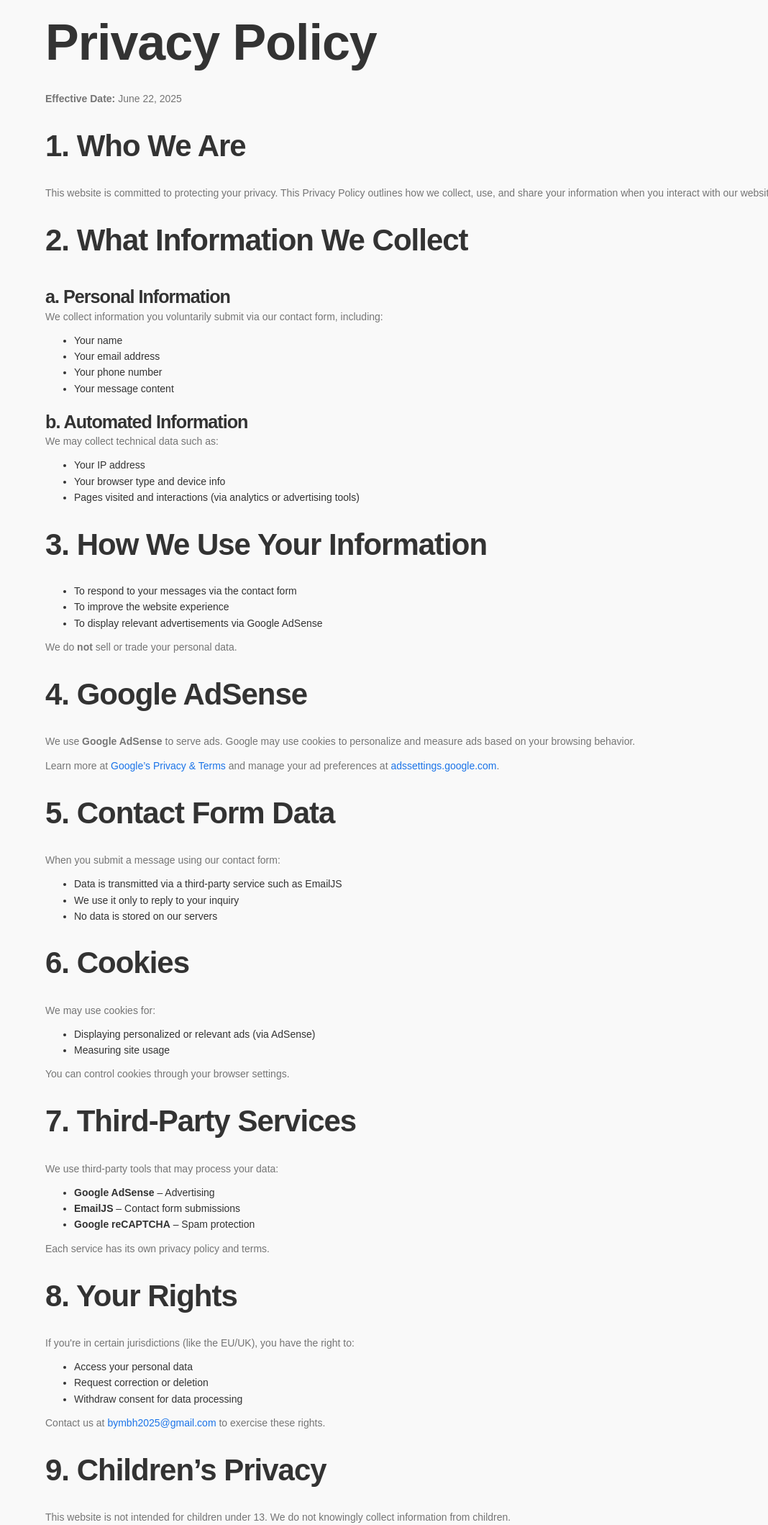
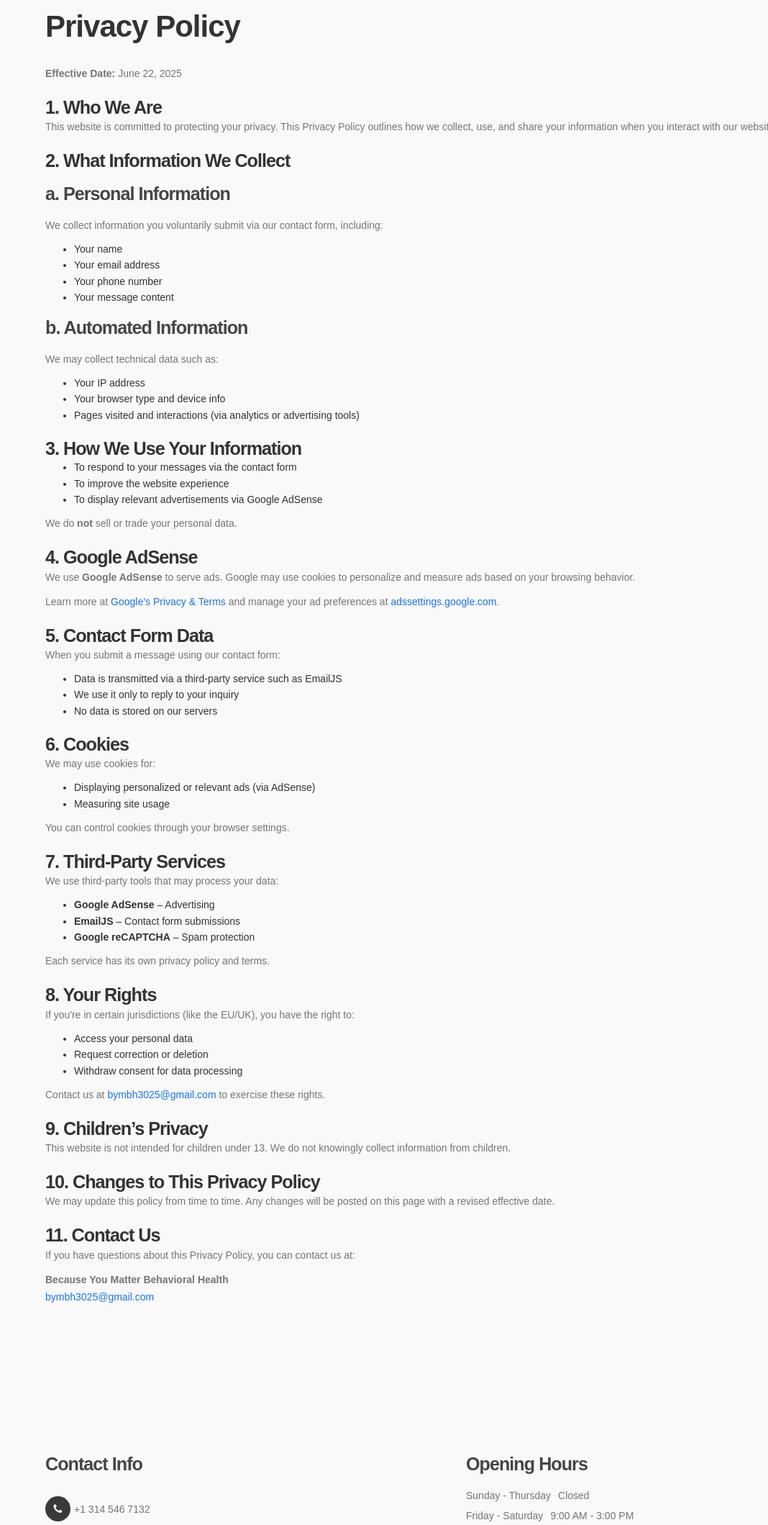
Before and after one commit to iloabachie/bymbh, a plain HTML site: page privacy_policy.html in a window 1280 px wide. Shown: the part 252-2371 px from the top of the page at 72% size, without its empty margins (212-1280 px from the left). Drawn offline with nearby package versions, Linux system fonts and the light colour scheme; a script that the page names is missing.

Commit message:
update to privacy policy display

```diff
--- a/privacy_policy.html
+++ b/privacy_policy.html
@@ -110,14 +110,14 @@
     <section id="news-detail" data-stellar-background-ratio="0.5">
           <div class="container">
 
-            <h1>Privacy Policy</h1>
+            <h2>Privacy Policy</h2>
             <p><strong>Effective Date:</strong> June 22, 2025</p>
 
-            <h2>1. Who We Are</h2>
+            <h3>1. Who We Are</h3>
             <p>This website is committed to protecting your privacy. This Privacy Policy outlines how we collect, use, and share your information when you interact with our website.</p>
 
-            <h2>2. What Information We Collect</h2>
-            <h3>a. Personal Information</h3>
+            <h3>2. What Information We Collect</h3>
+            <h4>a. Personal Information</h4>
             <p>We collect information you voluntarily submit via our contact form, including:</p>
             <ul>
                 <li>Your name</li>
@@ -126,7 +126,7 @@
                 <li>Your message content</li>
             </ul>
 
-            <h3>b. Automated Information</h3>
+            <h4>b. Automated Information</h4>
             <p>We may collect technical data such as:</p>
             <ul>
                 <li>Your IP address</li>
@@ -134,7 +134,7 @@
                 <li>Pages visited and interactions (via analytics or advertising tools)</li>
             </ul>
 
-            <h2>3. How We Use Your Information</h2>
+            <h3>3. How We Use Your Information</h3>
             <ul>
                 <li>To respond to your messages via the contact form</li>
                 <li>To improve the website experience</li>
@@ -142,11 +142,11 @@
             </ul>
             <p>We do <strong>not</strong> sell or trade your personal data.</p>
 
-            <h2>4. Google AdSense</h2>
+            <h3>4. Google AdSense</h3>
             <p>We use <strong>Google AdSense</strong> to serve ads. Google may use cookies to personalize and measure ads based on your browsing behavior.</p>
             <p>Learn more at <a href="https://policies.google.com/technologies/ads" target="_blank" rel="noopener noreferrer">Google’s Privacy & Terms</a> and manage your ad preferences at <a href="https://adssettings.google.com/" target="_blank" rel="noopener noreferrer">adssettings.google.com</a>.</p>
 
-            <h2>5. Contact Form Data</h2>
+            <h3>5. Contact Form Data</h3>
             <p>When you submit a message using our contact form:</p>
             <ul>
                 <li>Data is transmitted via a third-party service such as EmailJS</li>
@@ -154,7 +154,7 @@
                 <li>No data is stored on our servers</li>
             </ul>
 
-            <h2>6. Cookies</h2>
+            <h3>6. Cookies</h3>
             <p>We may use cookies for:</p>
             <ul>
                 <li>Displaying personalized or relevant ads (via AdSense)</li>
@@ -162,7 +162,7 @@
             </ul>
             <p>You can control cookies through your browser settings.</p>
 
-            <h2>7. Third-Party Services</h2>
+            <h3>7. Third-Party Services</h3>
             <p>We use third-party tools that may process your data:</p>
             <ul>
                 <li><strong>Google AdSense</strong> – Advertising</li>
@@ -171,25 +171,25 @@
             </ul>
             <p>Each service has its own privacy policy and terms.</p>
 
-            <h2>8. Your Rights</h2>
+            <h3>8. Your Rights</h3>
             <p>If you're in certain jurisdictions (like the EU/UK), you have the right to:</p>
             <ul>
                 <li>Access your personal data</li>
                 <li>Request correction or deletion</li>
                 <li>Withdraw consent for data processing</li>
             </ul>
-            <p>Contact us at <a href="mailto:bymbh2025@gmail.com">bymbh2025@gmail.com</a> to exercise these rights.</p>
+            <p>Contact us at <a href="mailto:bymbh3025@gmail.com">bymbh3025@gmail.com</a> to exercise these rights.</p>
 
-            <h2>9. Children’s Privacy</h2>
+            <h3>9. Children’s Privacy</h3>
             <p>This website is not intended for children under 13. We do not knowingly collect information from children.</p>
 
-            <h2>10. Changes to This Privacy Policy</h2>
+            <h3>10. Changes to This Privacy Policy</h3>
             <p>We may update this policy from time to time. Any changes will be posted on this page with a revised effective date.</p>
 
-            <h2>11. Contact Us</h2>
+            <h3>11. Contact Us</h3>
             <p>If you have questions about this Privacy Policy, you can contact us at:</p>
             <p><strong>Because You Matter Behavioral Health</strong><br>
-            <a href="mailto:bymbh2025@gmail.com">bymbh2025@gmail.com</a></p>
+            <a href="mailto:bymbh3025@gmail.com">bymbh3025@gmail.com</a></p>
 
         </div>
     </section>
```
Also changed, not shown: about.html (+4 -0 lines).
